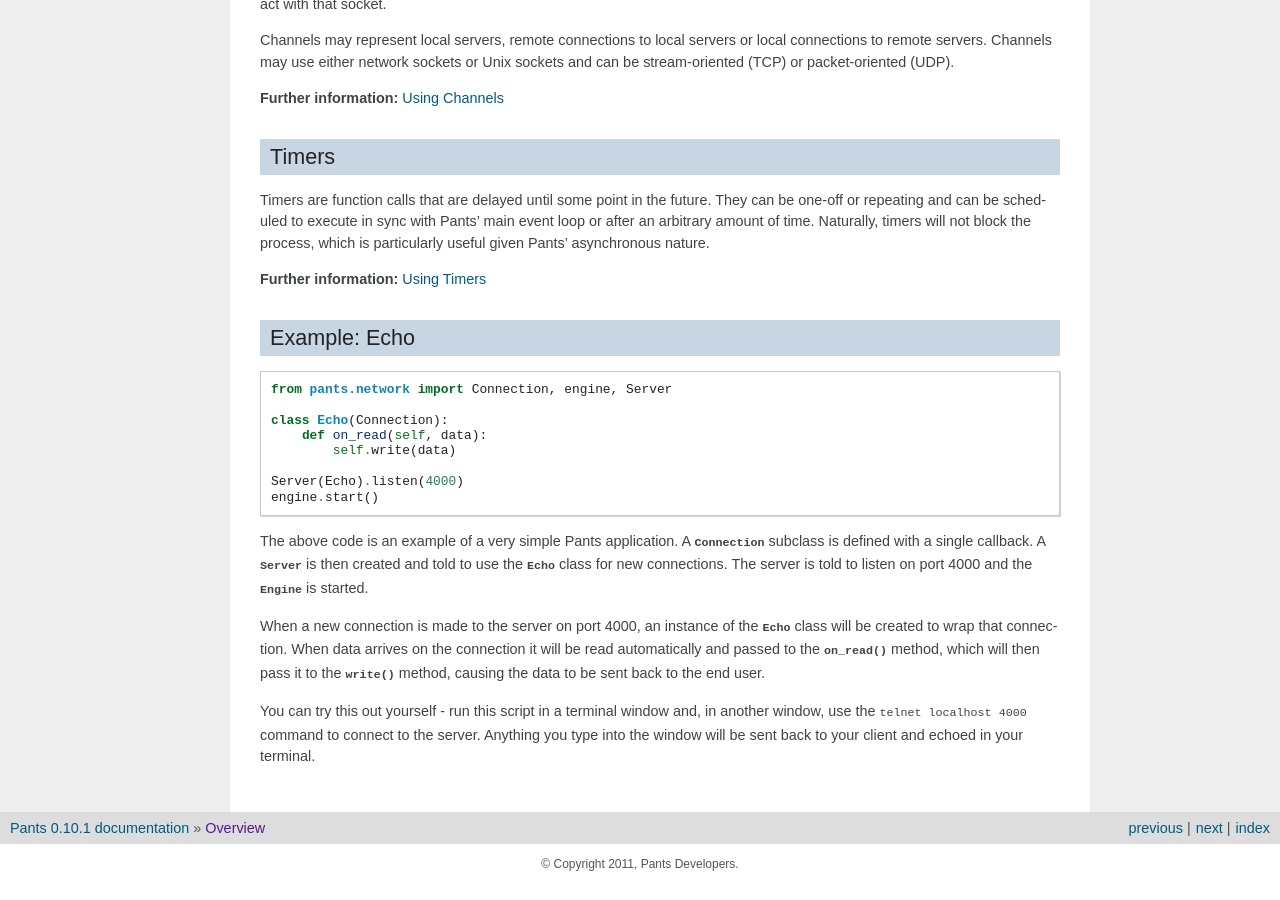
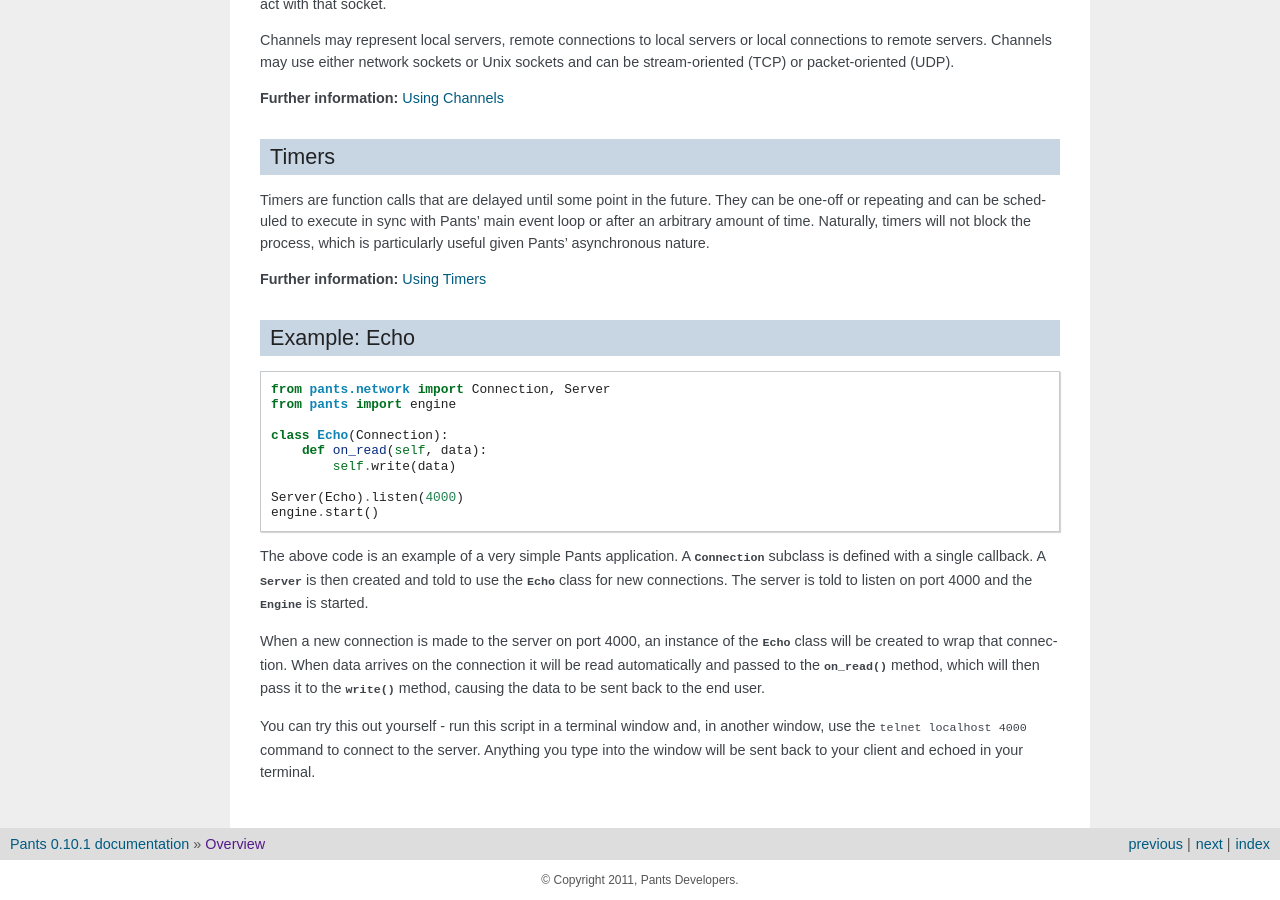
Before and after one commit to ecdavis/pants, a Sphinx documentation site: the page built from docs/overview.rst, in a window 1280 px wide and 900 px high, scrolled down 848 px. Built offline with Sphinx 7.4.7, drawn with Linux system fonts in a browser that asks for light colours.

Commit message:
Fixed an error in the Overview example spotted by avidal.

```diff
--- a/docs/overview.rst
+++ b/docs/overview.rst
@@ -86,7 +86,8 @@ Example: Echo
 
 ::
 
-    from pants.network import Connection, engine, Server
+    from pants.network import Connection, Server
+    from pants import engine
 
     class Echo(Connection):
         def on_read(self, data):
```
